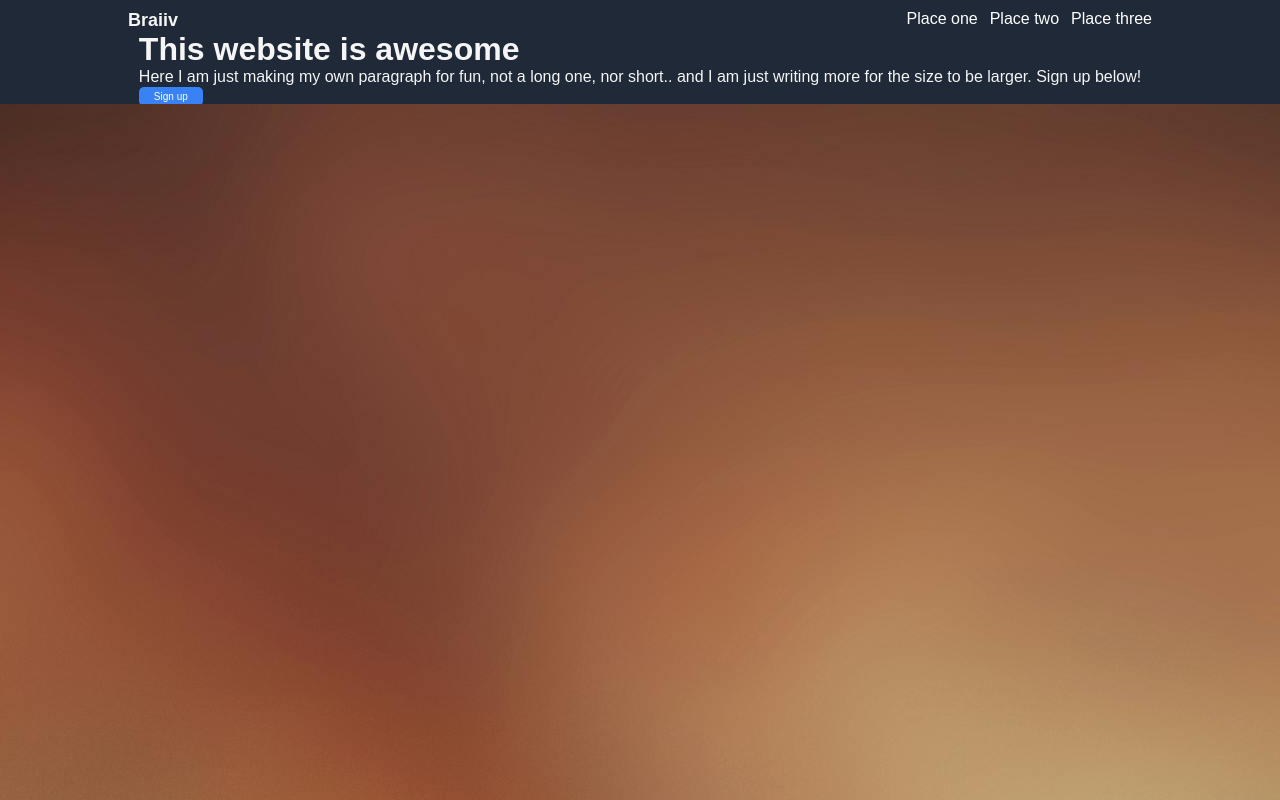
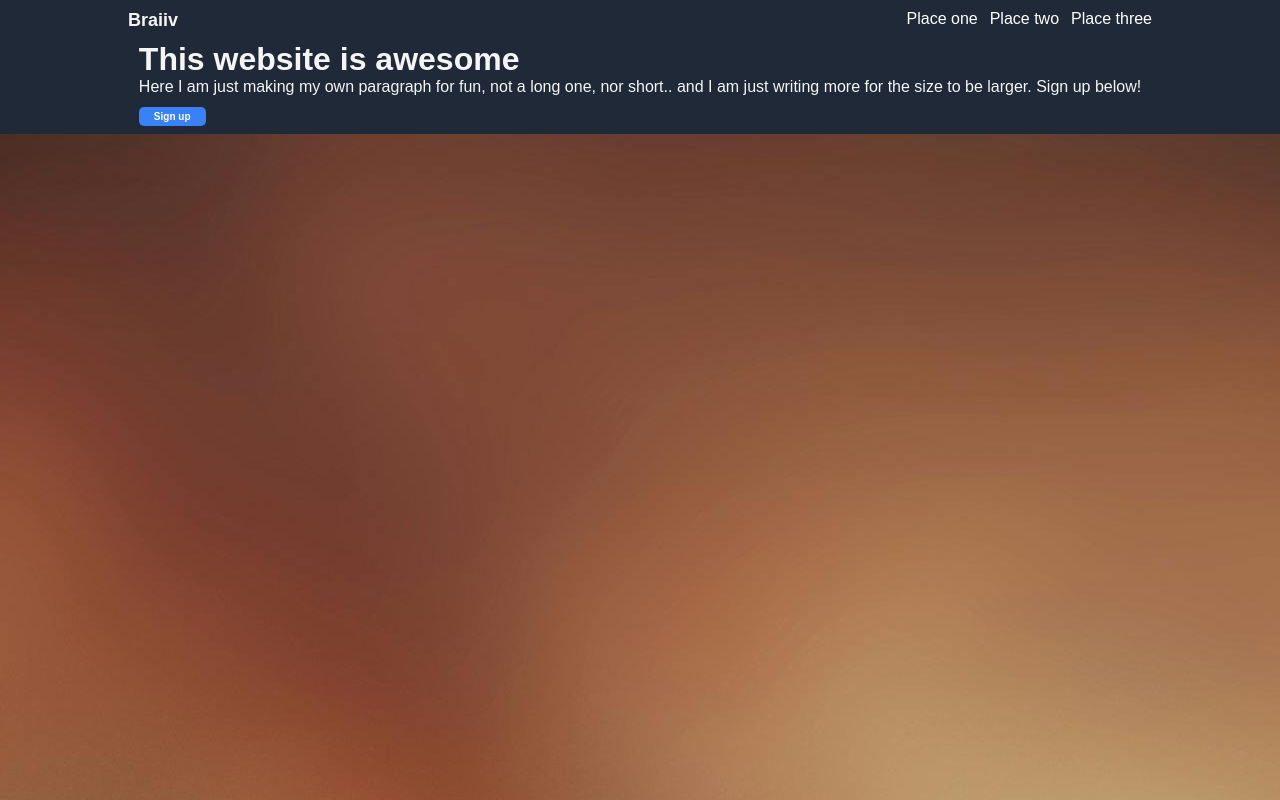
Before and after one commit to MrBraiiv/Awesome-random-project, a plain HTML site: page index.html in a window 1280 px wide. Shown: the top 800 px of the page. Drawn offline with Linux system fonts and the light colour scheme.

Commit message:
Add full header css
Added some padding and margin in the left box of
the content (the one containg "The web is.." ect..
)

```diff
--- a/style.css
+++ b/style.css
@@ -48,6 +48,13 @@ body {
     display: flex;
 }
 
+.left {
+    padding: 10px;
+}
+
+.left p {
+    margin-bottom: 10px;
+}
 
 
 .links {
@@ -86,4 +93,5 @@ a {
   padding: 4px 15px;
   border-radius: 5px;
   font-size: 10px;
+  font-weight: 700;
 }
```
